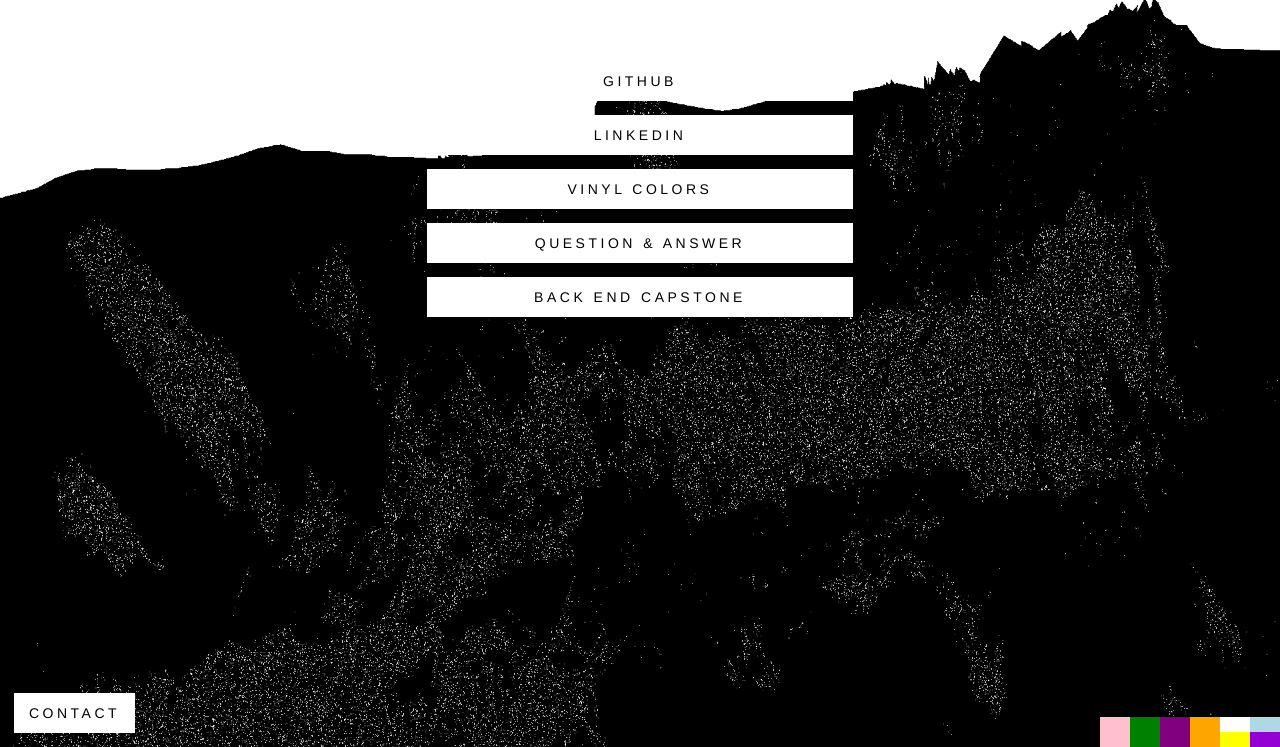
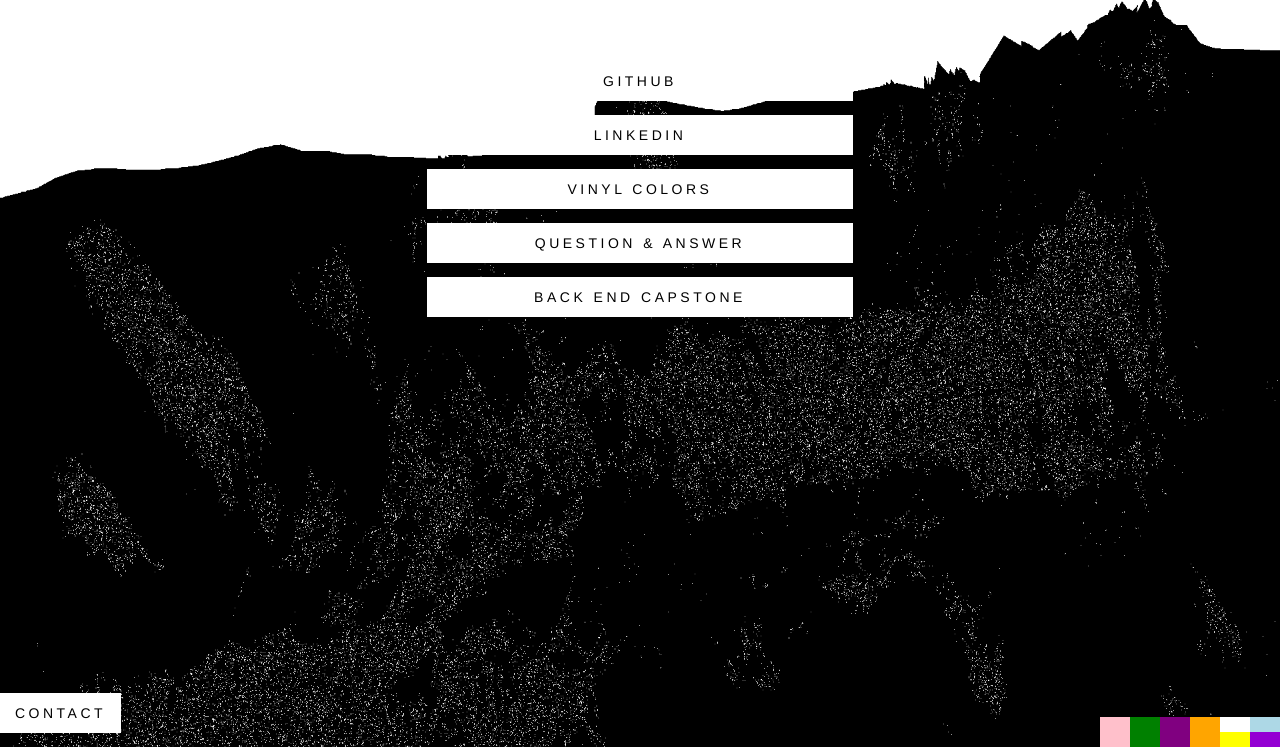
Before and after one commit to andersonmcook/andersonmcook.github.io, a website: page index.html in a window 1280 px wide. Shown: the part 53-800 px from the top of the page. Drawn offline with nearby package versions, Linux system fonts and the light colour scheme.

Commit message:
commenting code, styling

```diff
--- a/css/main.css
+++ b/css/main.css
@@ -17,7 +17,7 @@ body {
 #contact {
   position: fixed;
   bottom: 1em;
-  left: 1em;
+  /*left: 1em;*/
 }
 
 /*END TEMP?*/
--- a/scripts/main.js
+++ b/scripts/main.js
@@ -59,6 +59,7 @@ $(document).ready(function() {
     }
   }
 
+  // enables tooltips
   $('[data-toggle="tooltip"]').tooltip({
     animation: false,
     placement: "bottom"
```
